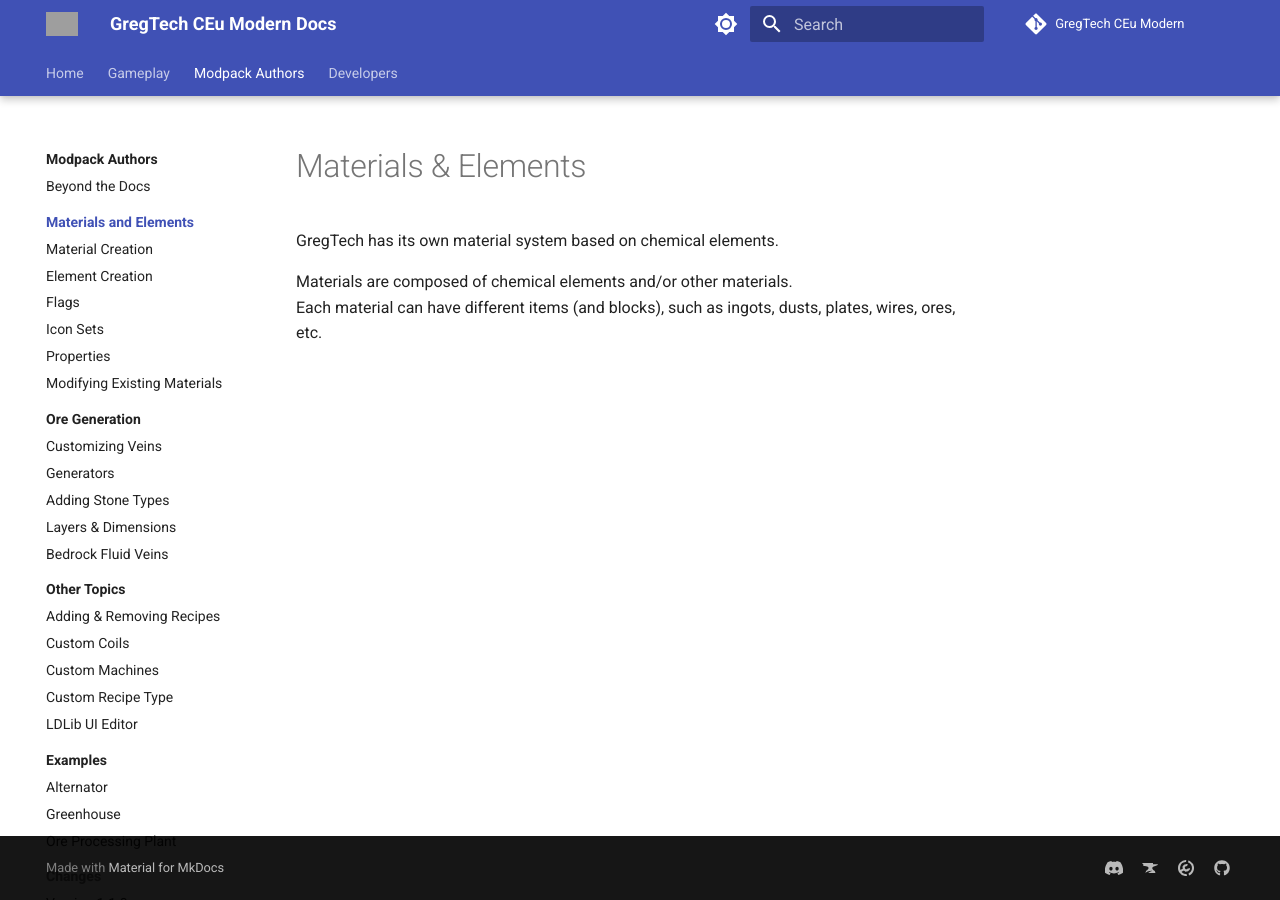
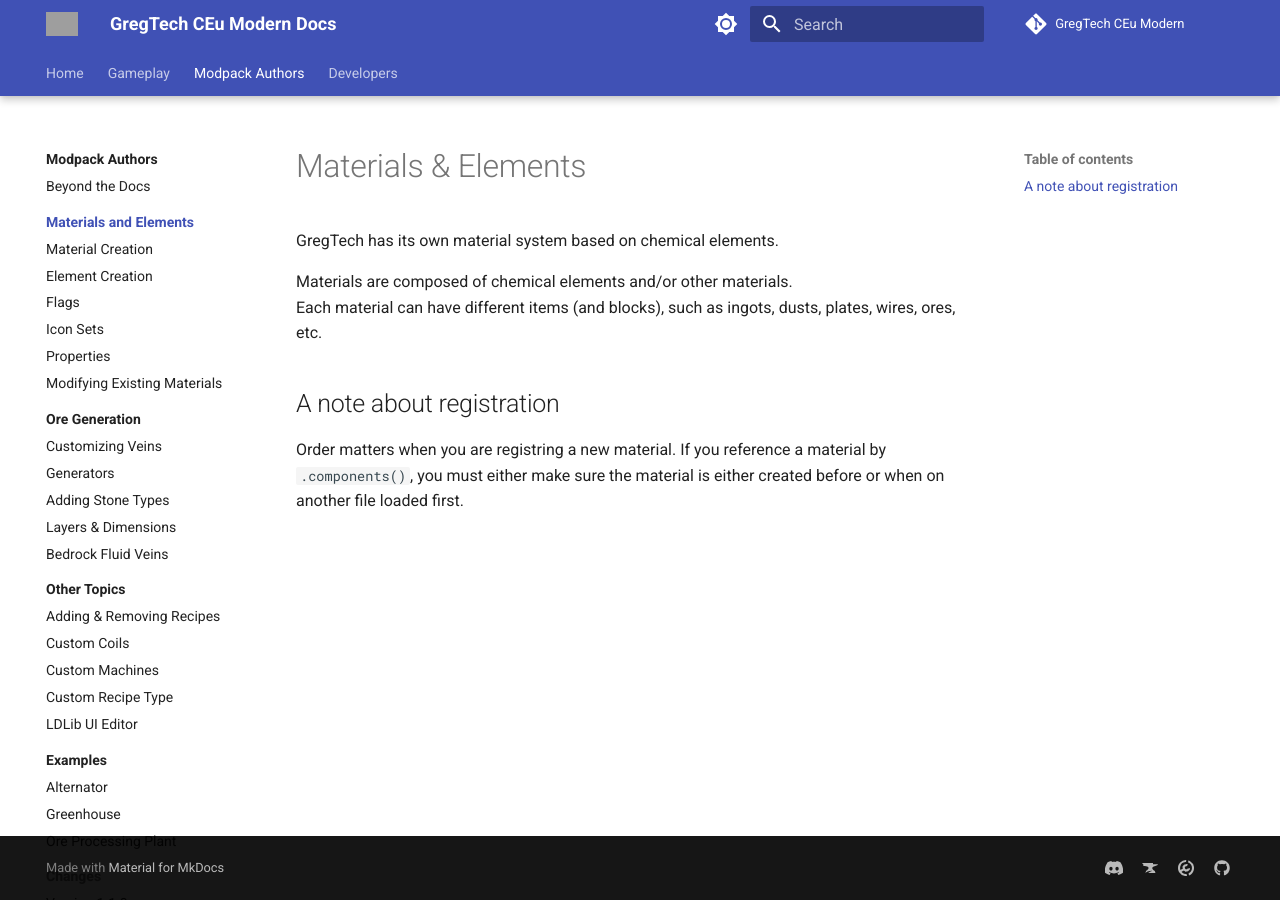
Before and after one commit to GregTechCEu/gtceu-modern-docs, an MkDocs documentation site: the page built from docs/Modpacks/Materials-and-Elements/index.md, in a window 1280 px wide. Built offline with MkDocs 1.6.1 and Material for MkDocs 9.7.7, drawn with Linux system fonts in a browser that asks for light colours; comment, search, counter and statistics services are not loaded; grey boxes are pictures that could not be loaded.

Commit message:
note about this

```diff
--- a/docs/Modpacks/Materials-and-Elements/index.md
+++ b/docs/Modpacks/Materials-and-Elements/index.md
@@ -9,3 +9,6 @@
 
 Materials are composed of chemical elements and/or other materials.
 Each material can have different items (and blocks), such as ingots, dusts, plates, wires, ores, etc.
+
+## A note about registration
+Order matters when you are registring a new material. If you reference a material by `.components()`, you must either make sure the material is either created before or when on another file loaded first.
```
